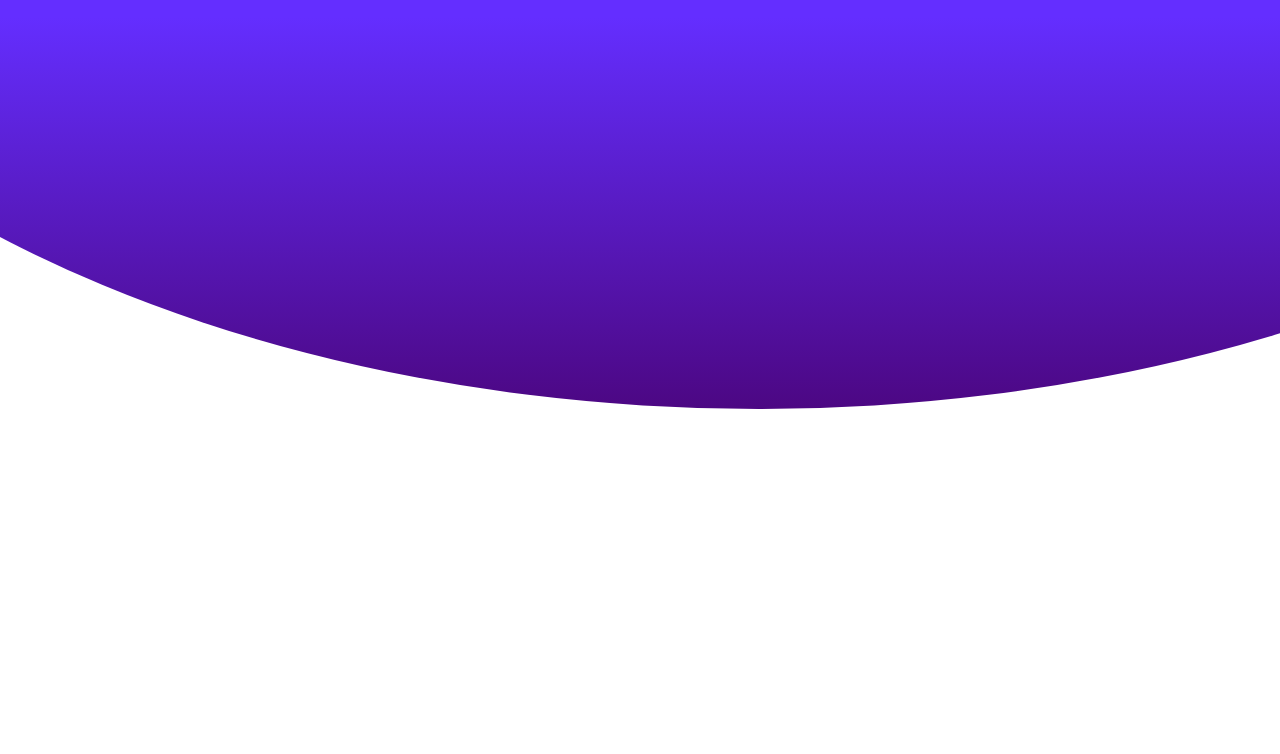
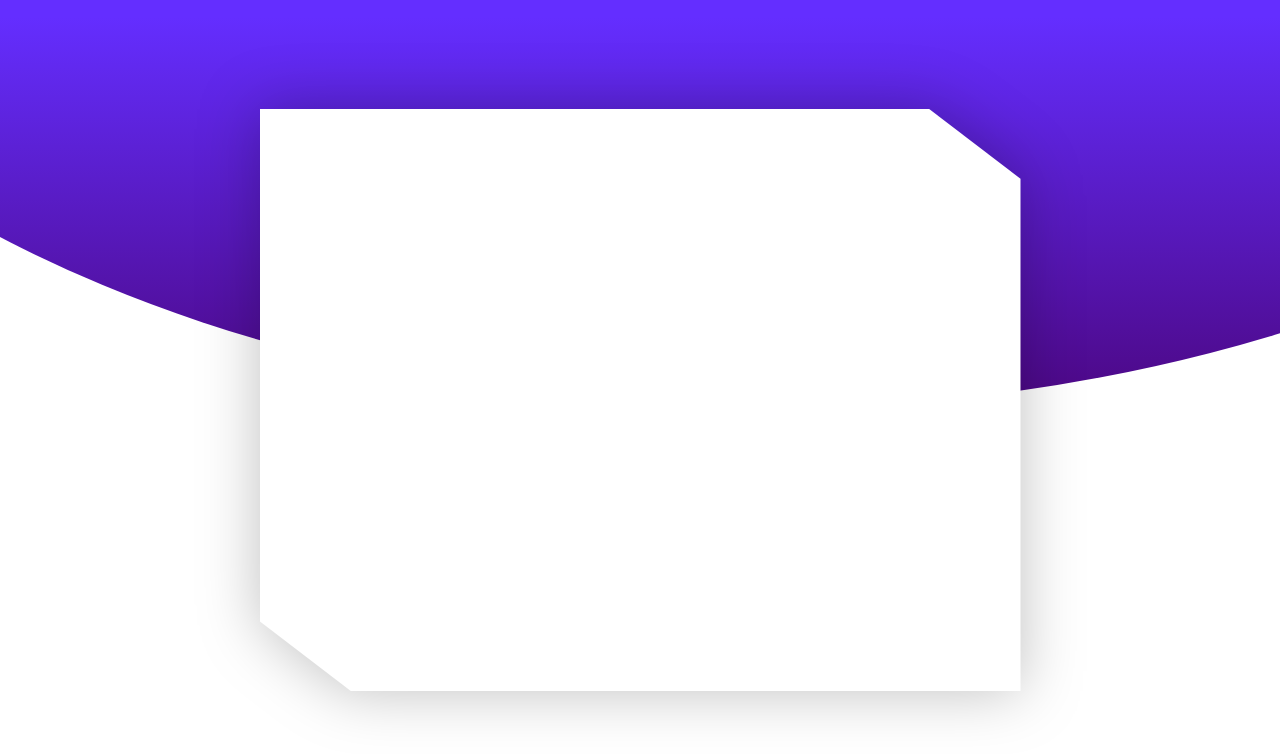
Before and after one commit to thesakshijaiswal/sakshijaiswal, a plain HTML site: page index.html in a window 1280 px wide. Drawn offline with Linux system fonts and the light colour scheme.

Commit message:
style: create login box

```diff
--- a/style.css
+++ b/style.css
@@ -24,3 +24,20 @@
     z-index: 1;
     border-radius: 0 0 60% 60%/0 0 100% 100%;
 }
+
+.login-box{
+    z-index: 2;
+    filter: drop-shadow(0 0 30px rgba(0,0,0, 0.25));
+}
+
+.wrapper{
+    width: 761px;
+    height: 582px;
+    top: 117px;
+    left: 339px;
+    background: #fff;
+    display: flex;
+    align-items: center;
+    justify-content: center;
+    clip-path: polygon(88% 0, 100% 12%, 100% 100%, 12% 100%, 0 88%, 0 0);
+}
```
